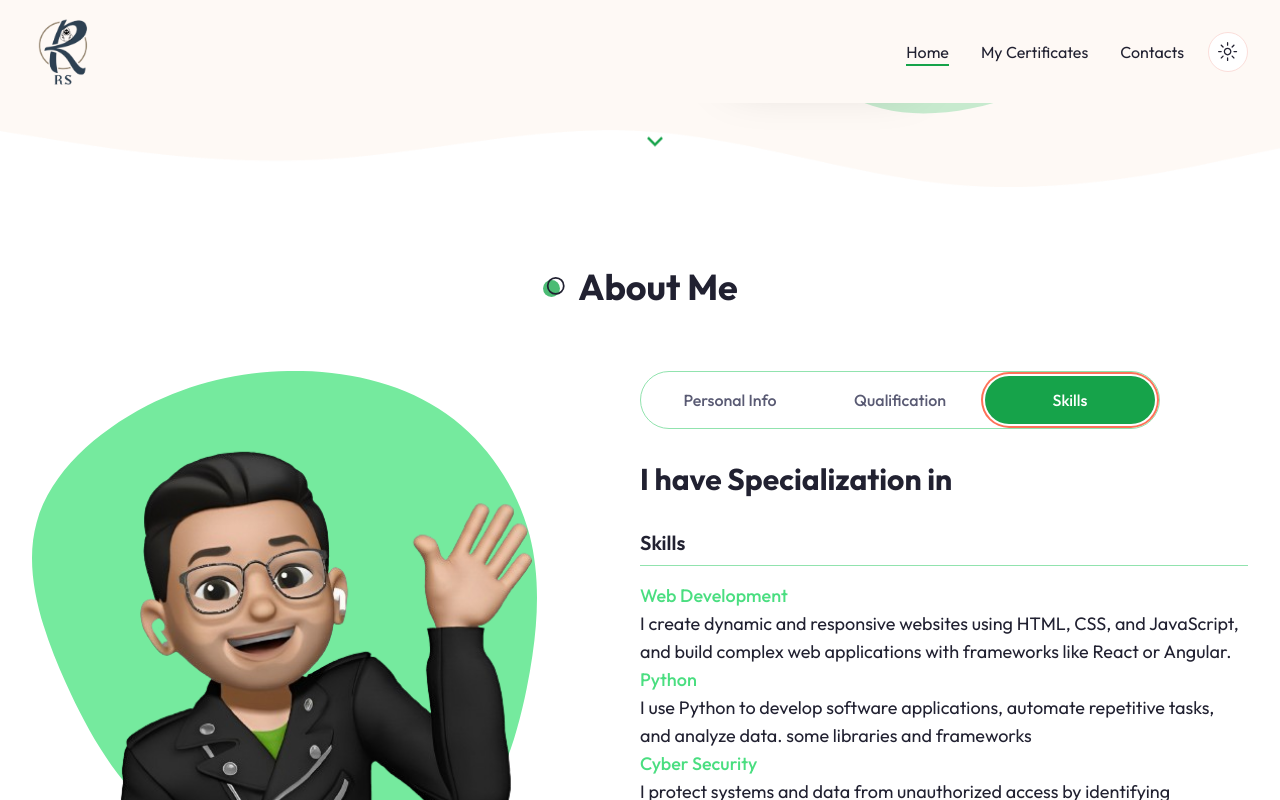
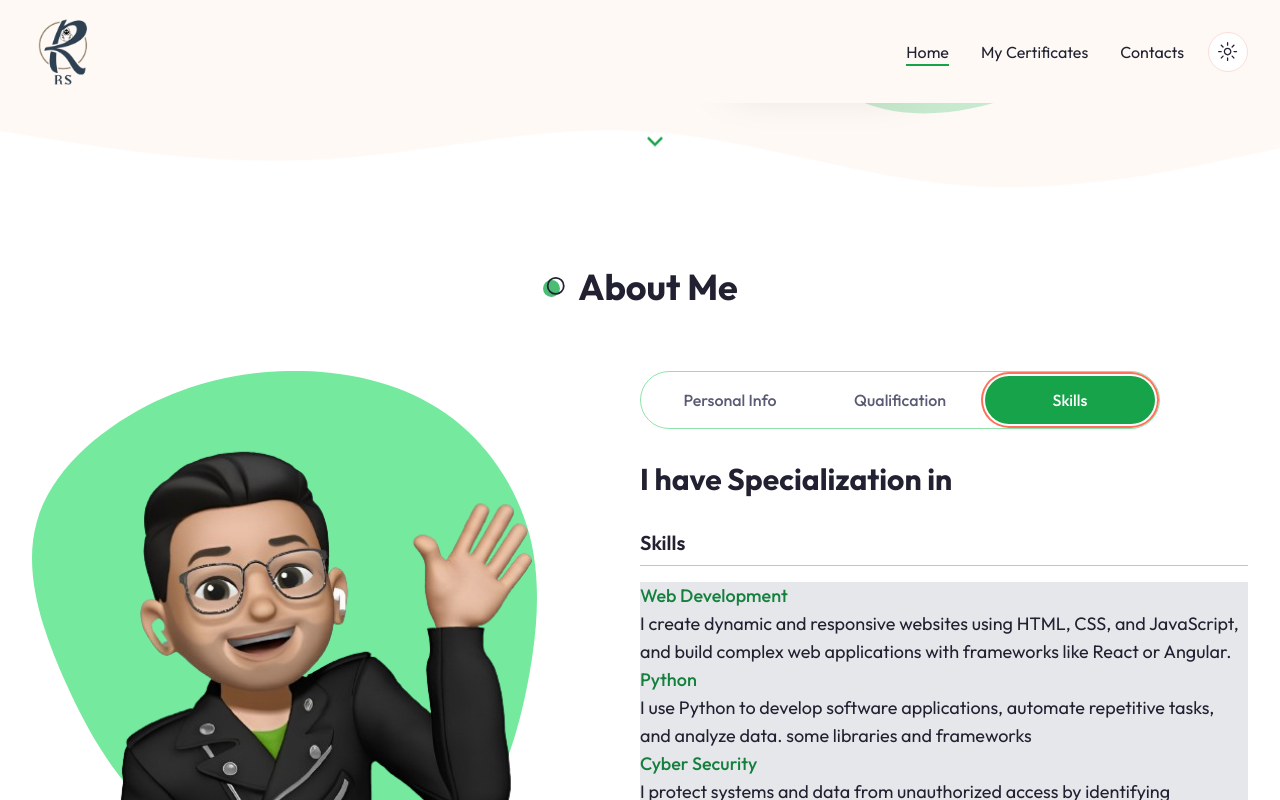
Before and after one commit to Ronak123Sharma/Portfolio, a Next.js app: page / in a window 1280 px wide. Both pictures are taken after a click on the tab "Skills". Shown: the part 588-1388 px from the top of the page. Built offline with nearby package versions, Linux system fonts and the light colour scheme.

Commit message:
push folder

```diff
--- a/components/About.jsx
+++ b/components/About.jsx
@@ -292,13 +292,13 @@ const About = () => {
                       <h4 className="text-xl font-semibold mb-2">Skills</h4>
                       <div className="border-b border-border mb-4"></div>
                       {/* Skills list */}
-                      <div>
+                      <div className="bg-gray-200">
                         {getData(skillData, "skills").data.map(
                           (item, index) => {
                             const { name, des } = item;
                             return (
                               <div className="  mx-auto  xl:mx-0" key={index}>
-                                <div className="font-medium text-green-400">
+                                <div className="font-medium text-green-700">
                                   {name}
                                 </div>
                                 <div className="text-start">{des}</div>
```
